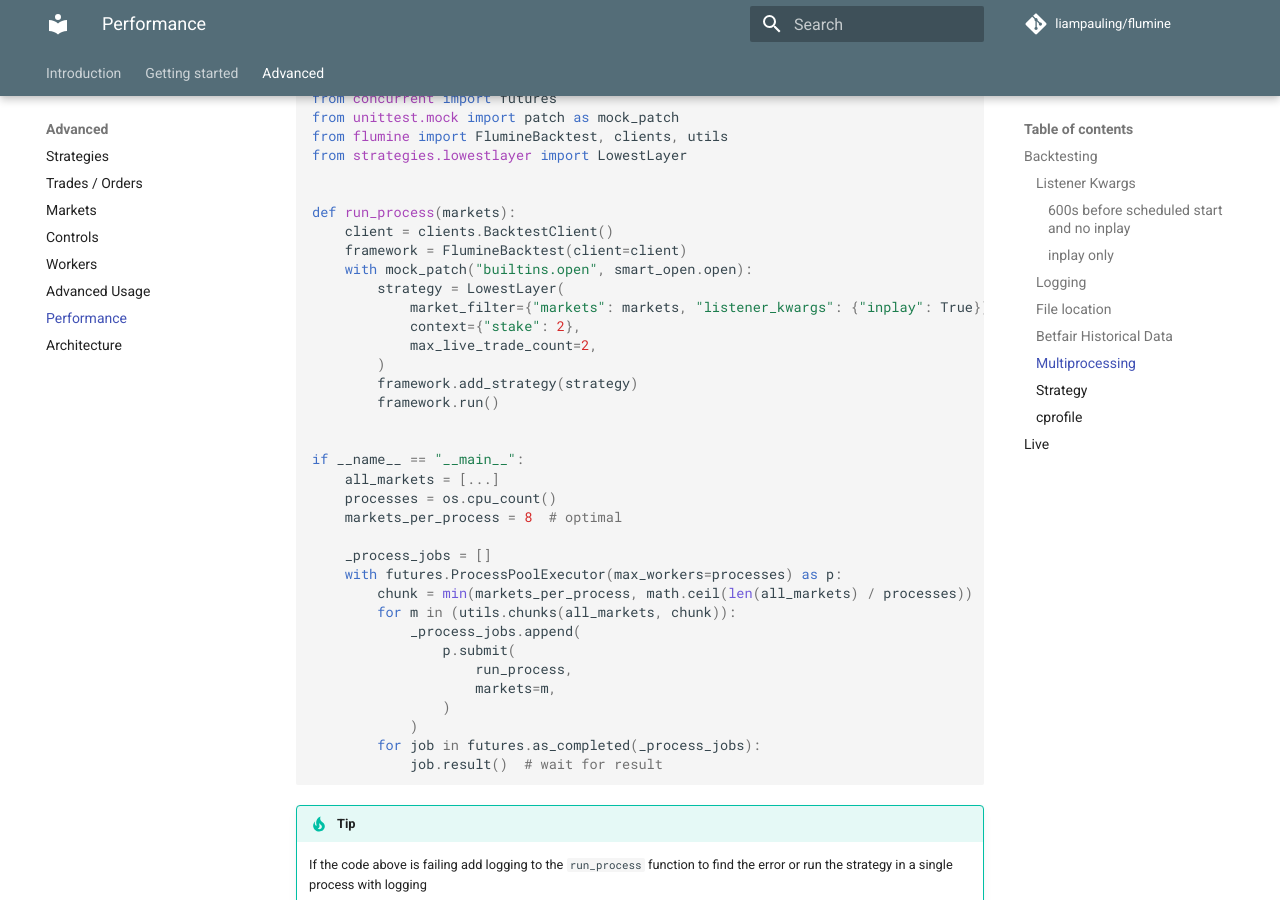
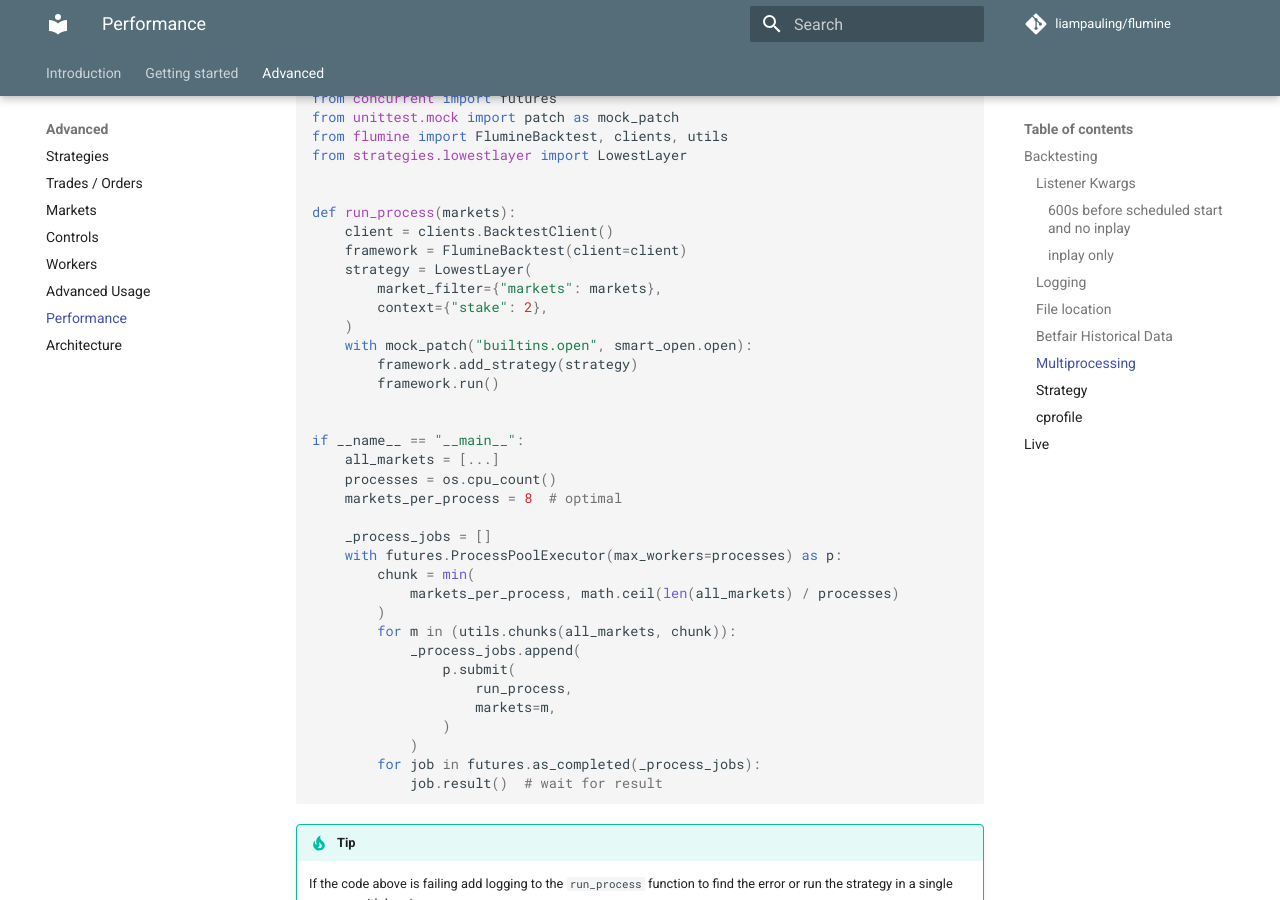
Before and after one commit to betcode-org/flumine, an MkDocs documentation site: the page built from docs/performance.md, in a window 1280 px wide and 900 px high, scrolled down 1861 px. Built offline with MkDocs 1.6.1 and Material for MkDocs 9.7.7, drawn with Linux system fonts in a browser that asks for light colours; comment, search, counter and statistics services are not loaded.

Commit message:
docs cleanup

```diff
--- a/docs/performance.md
+++ b/docs/performance.md
@@ -81,12 +81,11 @@ from strategies.lowestlayer import LowestLayer
 def run_process(markets):
     client = clients.BacktestClient()
     framework = FlumineBacktest(client=client)
+    strategy = LowestLayer(
+        market_filter={"markets": markets},
+        context={"stake": 2},
+    )
     with mock_patch("builtins.open", smart_open.open):
-        strategy = LowestLayer(
-            market_filter={"markets": markets, "listener_kwargs": {"inplay": True}},
-            context={"stake": 2},
-            max_live_trade_count=2,
-        )
         framework.add_strategy(strategy)
         framework.run()
 
@@ -98,7 +97,9 @@ if __name__ == "__main__":
 
     _process_jobs = []
     with futures.ProcessPoolExecutor(max_workers=processes) as p:
-        chunk = min(markets_per_process, math.ceil(len(all_markets) / processes))
+        chunk = min(
+            markets_per_process, math.ceil(len(all_markets) / processes)
+        )
         for m in (utils.chunks(all_markets, chunk)):
             _process_jobs.append(
                 p.submit(
```
